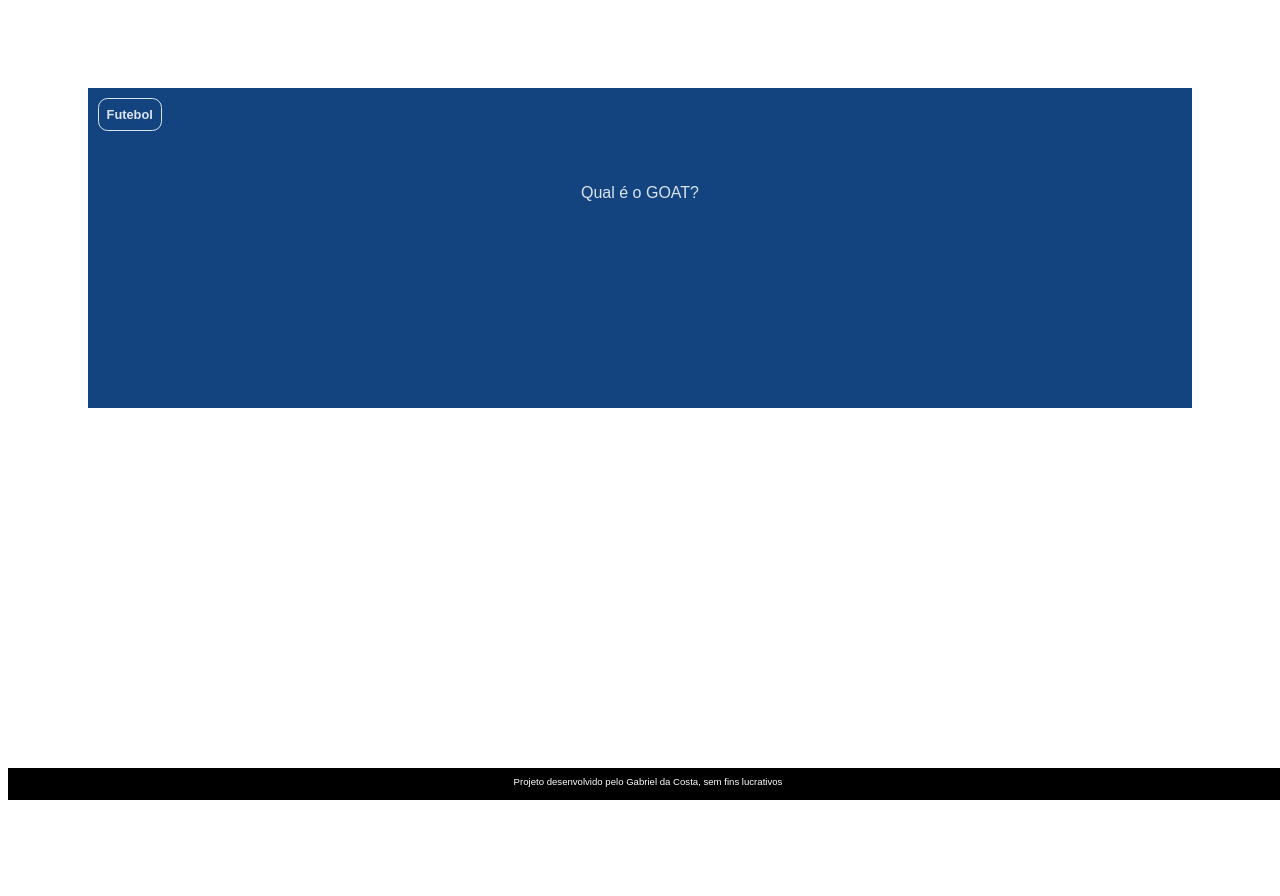
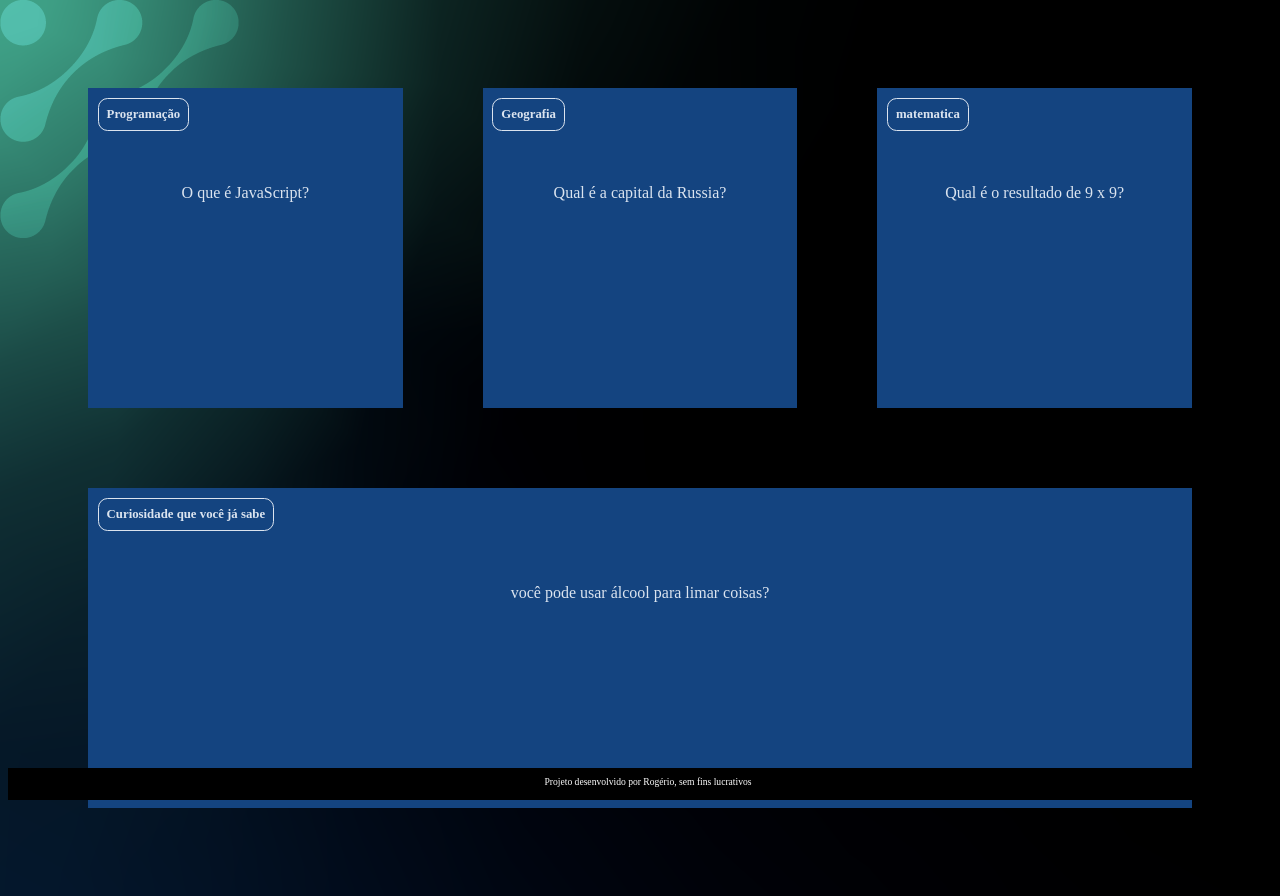
Before and after one commit to rogerio0212/Flash, a plain HTML site: page index.html in a window 1280 px wide. Before the commit the page ends 800 px from the top, so only its background shows below. Drawn offline with Linux system fonts and the light colour scheme; a web font is replaced by a local one.

Commit message:
Add files via upload

```diff
--- /dev/null
+++ b/app.js
@@ -0,0 +1,23 @@
+function criaCartao(categoria, pergunta, resposta){
+    let container = document.getElementById ('container');
+    let cartao = document.createElement ('article');
+    cartao.className = 'cartao'
+    cartao.innerHTML =
+    `<div class="cartao__conteudo">
+    <h3>${categoria}</h3>
+    <div class="cartao__conteudo__pergunta">
+    <p> ${pergunta}</p></div>
+    <div class="cartao__conteudo__resposta">
+    <p> ${resposta}</p></div>
+        </div>`
+        let respostaEstaVisivel = false
+
+        function viraCartao () {
+            respostaEstaVisivel = !respostaEstaVisivel
+            cartao.classList.toggle('active', respostaEstaVisivel)
+        }
+
+        cartao.addEventListener('click', viraCartao)
+    container.appendChild(cartao);
+
+}
--- a/assets/style.css
+++ b/assets/style.css
@@ -1,15 +1,15 @@
 :root {
-    --text-color: #dbe4ef;
+    --text-color: #DBE4EF;
     --card-front-color: #144480;
-    --card-back-color: #00f4bf;
+    --card-back-color: #00F4BF;
 }
 
 body {
-    background: url("flashcard-imagens/img/bg-desktop.webp");
-    font-family: "Bai Jamjuree", sans-serif;
+    background: url('img/bg-desktop.webp');
+    font-family: "Bai Jamjuree", "sans-serif";
 }
 
-#container {
+#container{
     display: flex;
     flex-wrap: wrap;
     justify-content: space-between;
@@ -24,15 +24,15 @@ body {
     flex-basis: calc(33% - 6rem);
 }
 
-.cartao_conteudo {
+.cartao__conteudo {
+    text-align: center;
     background-color: var(--card-front-color);
-    text-align: center;
     height: 100%;
-    transform-style:preserve-3d ;
+    transform-style: preserve-3d;
     transition: transform 300ms ease-in-out;
 }
 
-.cartao_conteudo h3 {
+.cartao__conteudo h3 {
     color: var(--text-color);
     border: 1px solid var(--text-color);
     text-align: left;
@@ -44,35 +44,113 @@ body {
     backface-visibility: hidden;
 }
 
-.cartao_conteudo p {
+.cartao__conteudo p{
     margin-top: 1rem;
     padding: 2rem;
     margin-top: 4rem;
+    font-size: 1,4vw;
 }
 
-.cartao_conteudo_pergunta p {
+.cartao__conteudo__pergunta p{
     color: var(--text-color);
     font-weight: 500;
 }
 
-.cartao_conteudo_resposta p {
+.cartao__conteudo__resposta p{
+    color: var(--card-back-color);
+    font-weight: 700;
+}
+:root {
+    --text-color: #DBE4EF;
+    --card-front-color: #144480;
+    --card-back-color: #00F4BF;
+}
+
+body {
+    background: url('img/bg-desktop.webp');
+    font-family: "Bai Jamjuree", "sans-serif";
+}
+
+#container{
+    display: flex;
+    flex-wrap: wrap;
+    justify-content: space-between;
+    padding: 4rem;
+    gap: 3rem;
+}
+
+.cartao {
+    margin: 1rem 1rem;
+    height: 20rem;
+    flex-grow: 1;
+    flex-basis: calc(33% - 6rem);
+}
+
+.cartao__conteudo {
+    text-align: center;
+    background-color: var(--card-front-color);
+    height: 100%;
+    transform-style: preserve-3d;
+    transition: transform 300ms ease-in-out;
+}
+
+.cartao__conteudo h3 {
+    color: var(--text-color);
+    border: 1px solid var(--text-color);
+    text-align: left;
+    padding: 0.5rem;
+    position: absolute;
+    margin: 0.6rem;
+    border-radius: 0.6rem;
+    font-size: 1vw;
+    backface-visibility: hidden;
+}
+
+.cartao__conteudo p{
+    margin-top: 1rem;
+    padding: 2rem;
+    margin-top: 4rem;
+    font-size: 1,4vw;
+}
+
+.cartao__conteudo__pergunta p{
+    color: var(--text-color);
+    font-weight: 500;
+}
+
+.cartao__conteudo__resposta p{
     color: var(--card-back-color);
     font-weight: 700;
 }
 
-.cartao:hover .cartao_conteudo {
+.cartao.active .cartao__conteudo{
     transform: rotateY(180deg);
 }
 
-.cartao_conteudo_pergunta, .cartao_conteudo_resposta {
+.cartao__conteudo__pergunta,
+.cartao__conteudo__resposta {
     backface-visibility: hidden;
     position: absolute;
     height: 100%;
     width: 100%;
+    box-sizing: border-box;
 }
 
-.cartao_conteudo_resposta {
+.cartao__conteudo__resposta{
     transform: rotateY(180deg);
+    background-color: (0, 244, 191, 0.2);
+    border: 4px solid var(--card-back-color);
+}
+
+
+
+
+
+
+footer p{
+    font-size: 0.6rem;
+    text-align: center;
+    margin-top: 0.5rem;
 }
 
 footer {
@@ -84,8 +162,70 @@ footer {
     height: 2rem;
 }
 
-footer p {
+@media (max-width: 560px) {
+    body{
+        background: url('img/bg-mobile.webp');
+    }
+    .cartao {
+        flex: 1 0 calc(100% - 1rem);
+    }
+    .cartao__conteudo h3 {
+        font-size: 3vw;
+    }
+    .cartao__conteudo p {
+        font-size: 3.8vw;
+    }
+}
+.cartao.active .cartao__conteudo{
+    transform: rotateY(180deg);
+}
+
+.cartao__conteudo__pergunta,
+.cartao__conteudo__resposta {
+    backface-visibility: hidden;
+    position: absolute;
+    height: 100%;
+    width: 100%;
+    box-sizing: border-box;
+}
+
+.cartao__conteudo__resposta{
+    transform: rotateY(180deg);
+    background-color: (0, 244, 191, 0.2);
+    border: 4px solid var(--card-back-color);
+}
+
+
+
+
+
+
+footer p{
+    font-size: 0.6rem;
     text-align: center;
-    font-size: 0.6rem;
     margin-top: 0.5rem;
 }
+
+footer {
+    background-color: black;
+    color: white;
+    position: fixed;
+    bottom: 0;
+    width: 100%;
+    height: 2rem;
+}
+
+@media (max-width: 560px) {
+    body{
+        background: url('img/bg-mobile.webp');
+    }
+    .cartao {
+        flex: 1 0 calc(100% - 1rem);
+    }
+    .cartao__conteudo h3 {
+        font-size: 3vw;
+    }
+    .cartao__conteudo p {
+        font-size: 3.8vw;
+    }
+}
--- a/index.html
+++ b/index.html
@@ -4,44 +4,37 @@
 <head>
     <meta charset="UTF-8">
     <meta name="viewport" content="width=device-width, initial-scale=1.0">
+    <link rel="stylesheet" href="assets/style.css">
     <link rel="preconnect" href="https://fonts.googleapis.com">
-    <link rel="preconnect" href="https://fonts.gstatic.com" crossorigin>
-    <link rel="preconnect" href="https://fonts.googleapis.com">
-    <link rel="preconnect" href="https://fonts.gstatic.com" crossorigin>
-    <link
-        href="https://fonts.googleapis.com/css2?family=Bai+Jamjuree:ital,wght@0,200;0,300;0,400;0,500;0,600;0,700;1,200;1,300;1,400;1,500;1,600;1,700&display=swap"
-        rel="stylesheet">
-        <link rel="stylesheet" href="assets/style.css">
+<link rel="preconnect" href="https://fonts.gstatic.com" crossorigin>
+<link href="https://fonts.googleapis.com/css2?family=Bai+Jamjuree:ital,wght@0,200;0,300;0,400;0,500;0,600;0,700;1,200;1,300;1,400;1,500;1,600;1,700&display=swap" rel="stylesheet">
     <title>Flashcard</title>
 </head>
-
 <body>
 
+</body>
+<body>
     <main>
         <section id="container">
+        <!-- <article class="cartao">
+            <div class="cartao__conteudo">
+            <h3>Programação</h3>
+            <div class="cartao__conteudo__pergunta"><p>O que é JavaScript?</p></div>
+            <div class="cartao__conteudo__resposta"><p>O JavaScript é uma linguagem de programação</p></div>
+        </div>
+        </article> -->
 
 
-            <article class="cartao">
-                <div class="cartao_conteudo">
-                    <h3>Futebol</h3>
-                    <div class="cartao_conteudo_pergunta">
-                        <p>Qual é o GOAT?</p>
-                    </div>
-                    <div class="cartao_conteudo_resposta">
-                        <p>CRISTIANO RONALDO.</p>
-                    </div>
-                </div>
-            </article>
 
 
-        </section>
+    </section>
     </main>
 
     <footer>
-        <p>Projeto desenvolvido pelo Gabriel da Costa, sem fins lucrativos</p>
+        <p>Projeto desenvolvido por Rogério, sem fins lucrativos</p>
     </footer>
-    <script src="perguntas.js"></script>
-
-</body>
+        <script src="app.js"></script>
+        <script src="perguntas.js"></script>
+    </body>
 
 </html>
--- /dev/null
+++ b/perguntas.js
@@ -0,0 +1,24 @@
+criaCartao(
+    'Programação',
+    'O que é JavaScript?',
+    'O javaScript é uma linguagem de progamação'
+)
+
+criaCartao(
+    'Geografia',
+    'Qual é a capital da Russia?',
+    'A capital da Russia é Mouscou'
+)
+
+criaCartao(
+    'matematica',
+    'Qual é o resultado de 9 x 9?',
+    'O resultado é 81'
+)
+
+criaCartao(
+    'Curiosidade que você já sabe',
+    'você pode usar álcool para limar coisas?',
+    'sim'
+
+)
```
Also changed, not shown: 3 other files.
